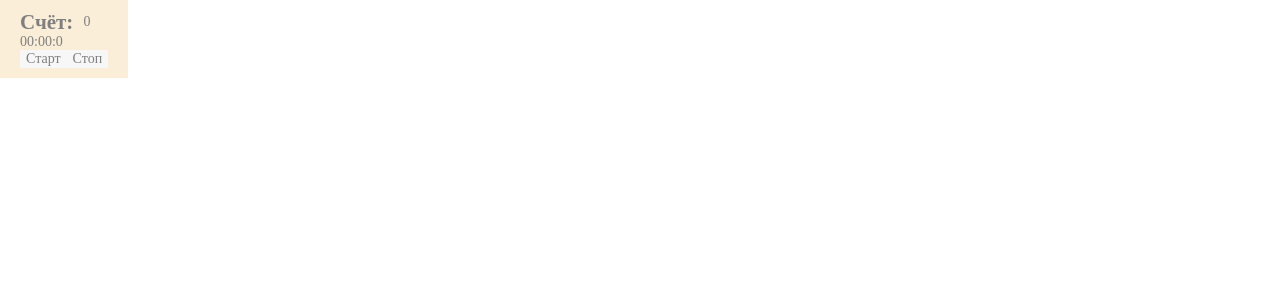
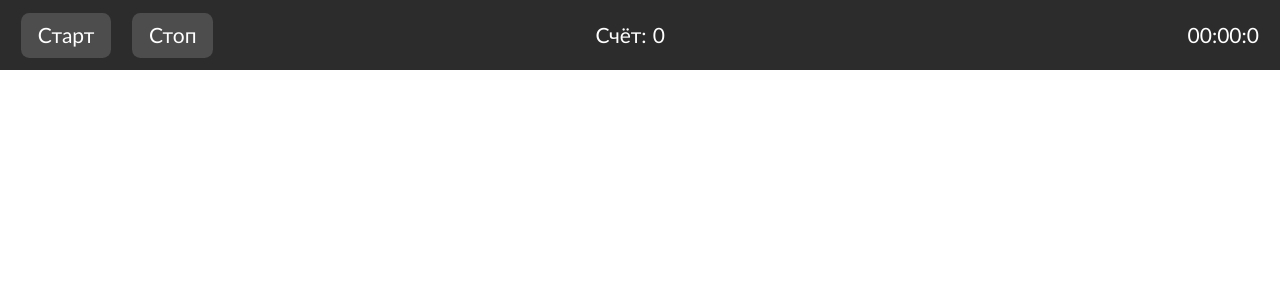
Before and after one commit to LLStudent83/balls_js, a React app: page / in a window 1280 px wide. Shown: the top 300 px of the page. Built offline with nearby package versions, Linux system fonts and the light colour scheme.

Commit message:
refactor: исменены стили для виджета отображенмя счета времени и кнопок старт и стоп

```diff
--- a/src/app/styles/normalize.scss
+++ b/src/app/styles/normalize.scss
@@ -167,6 +167,7 @@ textarea {
   line-height: 1.15; /* 1 */
   margin: 0; /* 2 */
   border: none;
+  color: inherit;
 }
 
 /**
--- a/src/app/styles/rootStyles.scss
+++ b/src/app/styles/rootStyles.scss
@@ -6,6 +6,9 @@ html {
 		calc(14px + (16 - 14) * ((100vw - 1366px) / (1920 - 1366))),
 		16px
 	);
+
+	color: white;
+	font-family: 'Gill Sans', 'Gill Sans MT', Calibri, 'Trebuchet MS', sans-serif;
 }
 
 body {
--- a/src/app/styles/styles.css
+++ /dev/null
@@ -1,10 +0,0 @@
-body {
-  /* overflow: hidden; */
-  margin: 0;
-}
-
-canvas {
-  display: block; /* Убирает лишние пробелы под канвасом */
-  width: 100vw; /* 100% ширины области просмотра */
-  height: 100vh; /* 100% высоты области просмотра */
-}
--- a/src/widgets/Scoreboard/stylesScoreboard.module.scss
+++ b/src/widgets/Scoreboard/stylesScoreboard.module.scss
@@ -1,18 +1,31 @@
 .panel {
-  position: fixed;
-  top: 0;
-  background: wheat;
-  opacity: 0.5;
-  padding: 10px 20px;
+  font-size: 1.5rem;
+  color: white;
+  display: flex;
+  justify-content: space-between;
+  align-items: center;
+  background: #2c2c2c;
+  padding: 0.6em 1em;
 }
 
 .scoreWrapper {
   display: flex;
   align-items: center;
+  width: 10em;
 
-  h2 {
-    padding: 0;
-    margin: 0;
-    margin-right: 10px;
+  & :first-child {
+    margin-right: 0.3em;
   }
 }
+
+.buttons {
+  & :first-child {
+    margin-right: 1em;
+  }
+}
+
+.button {
+  background-color: #4d4d4d;
+  padding: 0.5em 0.8em;
+  border-radius: 0.4em;
+}
--- a/src/widgets/Scoreboard/ui/ScoreboardWidget.tsx
+++ b/src/widgets/Scoreboard/ui/ScoreboardWidget.tsx
@@ -32,19 +32,30 @@ export function ScoreboardWidget(props: PropsI) {
 
 	return (
 		<section className={classes.panel}>
+			<div className={classes.buttons}>
+				<button
+					type="button"
+					onClick={startGameHandle}
+					className={classes.button}
+				>
+					Старт
+				</button>
+				<button
+					type="button"
+					onClick={stopGameHandle}
+					className={classes.button}
+				>
+					Стоп
+				</button>
+			</div>
+
 			<div className={classes.scoreWrapper}>
-				<h2>Счёт:</h2>
+				<div>Счёт:</div>
 				<div id="score">{numberBalls}</div>
 			</div>
 			<div>
 				<Stopwatch ref={stopWatchRef} setTime={setTimeHandle} />
 			</div>
-			<button type="button" onClick={startGameHandle}>
-				Старт
-			</button>
-			<button type="button" onClick={stopGameHandle}>
-				Стоп
-			</button>
 		</section>
 	);
 }
```
